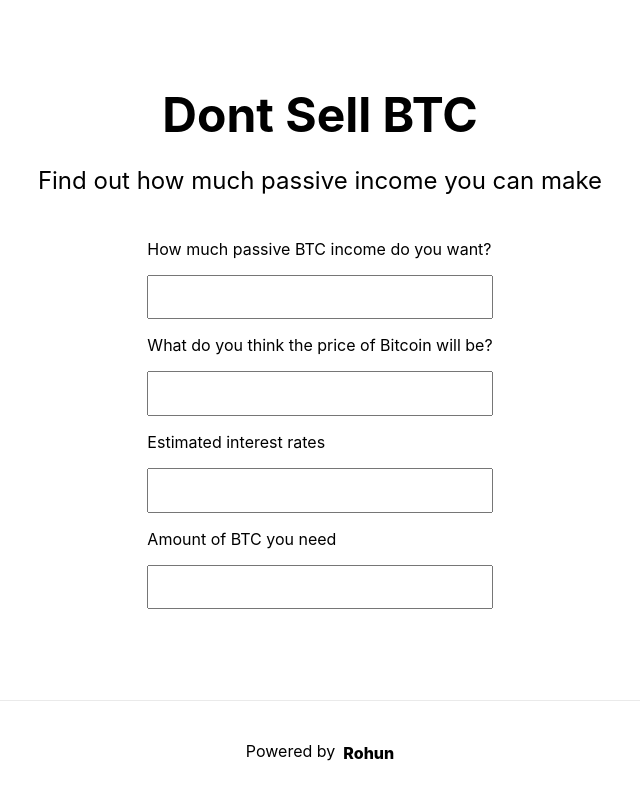
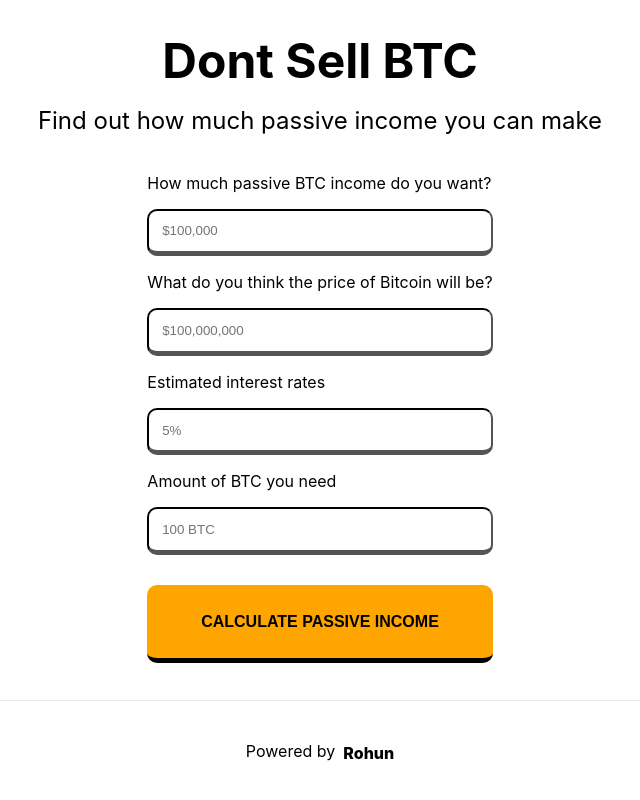
Before and after one commit to therobertc/dontsellbtc, a Next.js app: page / in a window 1280 px wide. Shown: the whole page, without its empty margins (320-960 px from the left). Built offline with nearby package versions, Linux system fonts and the light colour scheme.

Commit message:
style update

```diff
--- a/pages/index.js
+++ b/pages/index.js
@@ -21,22 +21,42 @@ export default function Home() {
         <div>
           <div>
             <p>How much passive BTC income do you want?</p>
-            <input className={styles.input} id="yearlyIncome"></input>
+            <input
+              className={styles.input}
+              id="yearlyIncome"
+              placeholder="$100,000"
+            ></input>
           </div>
 
           <div>
             <p>What do you think the price of Bitcoin will be?</p>
-            <input className={styles.input} id="priceBTC"></input>
+            <input
+              className={styles.input}
+              id="priceBTC"
+              placeholder="$100,000,000"
+            ></input>
           </div>
           <div>
             <p>Estimated interest rates</p>
-            <input className={styles.input} id="interestRate"></input>
+            <input
+              className={styles.input}
+              id="interestRate"
+              placeholder="5%"
+            ></input>
           </div>
 
           <div>
             <p>Amount of BTC you need</p>
-            <input className={styles.input} id="amountBTC"></input>
+            <input
+              className={styles.input}
+              id="amountBTC"
+              placeholder="100 BTC"
+            ></input>
           </div>
+
+          <button className={styles.button}>
+            <p className={styles.buttontxt}>CALCULATE PASSIVE INCOME</p>
+          </button>
         </div>
       </main>
 
--- a/styles/Home.module.css
+++ b/styles/Home.module.css
@@ -9,7 +9,7 @@
 }
 
 .main {
-  padding: 3rem 0;
+  padding: 1rem 0;
   flex: 1;
   display: flex;
   flex-direction: column;
@@ -56,7 +56,7 @@
 }
 
 .description {
-  line-height: 1.5;
+  line-height: 1;
   font-size: 1.5rem;
 }
 
@@ -75,7 +75,7 @@
   justify-content: center;
   flex-wrap: wrap;
   max-width: 800px;
-  margin-top: 3rem;
+  margin-top: 1rem;
   flex-direction: "column";
   flex: 1;
 }
@@ -83,6 +83,31 @@
 .input {
   padding: 0.8rem;
   width: 100%;
+  border-bottom-width: 5px;
+  border-bottom-color: black;
+  border-radius: 10px;
+  border-color: black;
+}
+
+.button {
+  padding: 0.8rem;
+  width: 100%;
+  border-color: orange;
+  border-width: 3px;
+  border-left: black;
+  border-right: black;
+  border-top: black;
+  border-bottom-width: 5px;
+  border-bottom-color: black;
+  border-radius: 10px;
+  margin-top: 30px;
+  background-color: orange;
+}
+
+.buttontxt {
+  line-height: 1;
+  font-size: 1rem;
+  font-weight: 700;
 }
 
 .card {
```
